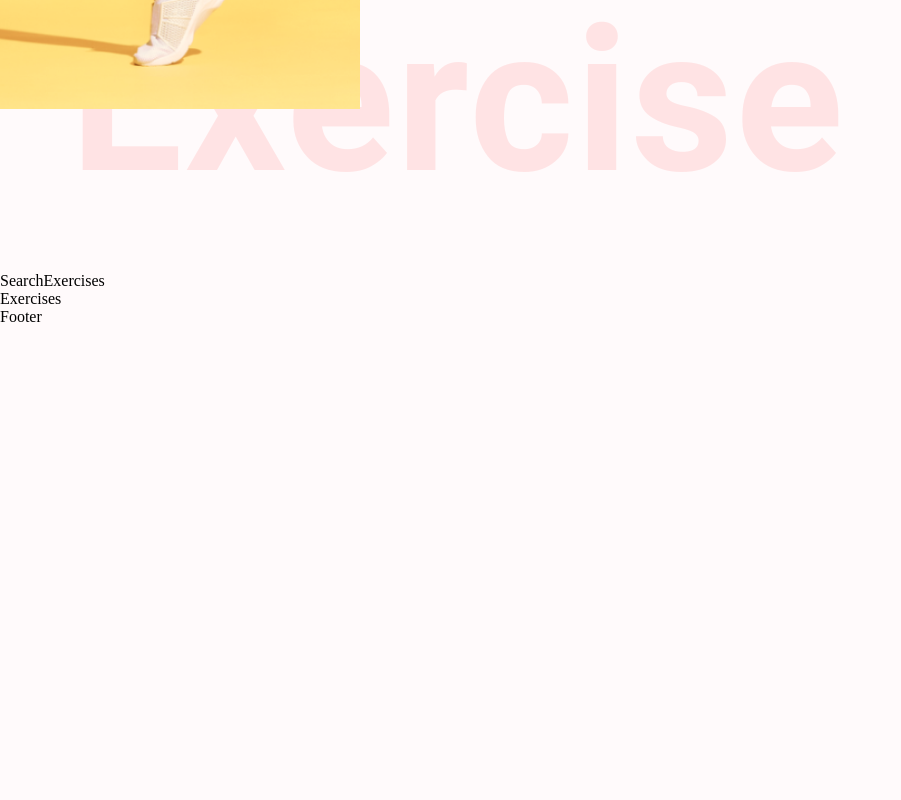
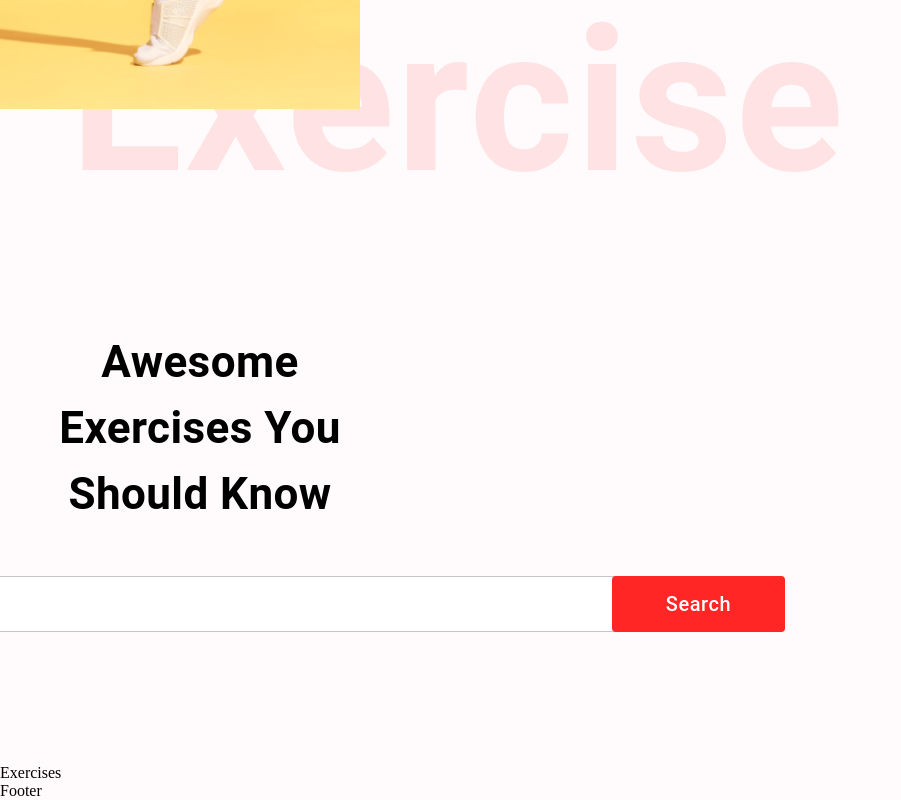
Before and after one commit to oceanesalle/Fitness-App-PW, a React (Create React App) app in the folder fitnessapp/: page / in a window 1280 px wide. Shown: the part 673-1473 px from the top of the page, without its empty margins (0-901 px from the left). Before the commit the page ends 999 px from the top, so only its background shows below. Built offline with nearby package versions, Linux system fonts and the light colour scheme; no server answers.

Commit message:
search exercises component

```diff
--- a/fitnessapp/src/components/SearchExercises.jsx
+++ b/fitnessapp/src/components/SearchExercises.jsx
@@ -1,9 +1,63 @@
-import React from 'react'
+import React, { useEffect, useState } from 'react';
+import { Box, Button, Stack, TextField, Typography } from '@mui/material';
 
-const SearchExercises = () => {
+import { exerciseOptions, fetchData } from '../utils/FetchData';
+
+
+const SearchExercises = ({ setExercises, bodyPart, setBodyPart }) => {
+  const [search, setSearch] = useState('');
+  const [bodyParts, setBodyParts] = useState([]);
+
+  useEffect(() => {
+    const fetchExercisesData = async () => {
+      const bodyPartsData = await fetchData('https://exercisedb.p.rapidapi.com/exercises/bodyPartList', exerciseOptions);
+
+      setBodyParts(['all', ...bodyPartsData]);
+    };
+
+    fetchExercisesData();
+  }, []);
+
+  const handleSearch = async () => {
+    if (search) {
+      const exercisesData = await fetchData('https://exercisedb.p.rapidapi.com/exercises', exerciseOptions);
+
+      const searchedExercises = exercisesData.filter(
+        (item) => item.name.toLowerCase().includes(search)
+               || item.target.toLowerCase().includes(search)
+               || item.equipment.toLowerCase().includes(search)
+               || item.bodyPart.toLowerCase().includes(search),
+      );
+
+      window.scrollTo({ top: 1800, left: 100, behavior: 'smooth' });
+
+      setSearch('');
+      setExercises(searchedExercises);
+    }
+  };
+
   return (
-    <div>SearchExercises</div>
-  )
-}
+    <Stack alignItems="center" mt="37px" justifyContent="center" p="20px">
+      <Typography fontWeight={700} sx={{ fontSize: { lg: '44px', xs: '30px' } }} mb="49px" textAlign="center">
+        Awesome Exercises You <br /> Should Know
+      </Typography>
+      <Box position="relative" mb="72px">
+        <TextField
+          height="76px"
+          sx={{ input: { fontWeight: '700', border: 'none', borderRadius: '4px' }, width: { lg: '1170px', xs: '350px' }, backgroundColor: '#fff', borderRadius: '40px' }}
+          value={search}
+          onChange={(e) => setSearch(e.target.value.toLowerCase())}
+          placeholder="Search Exercises"
+          type="text"
+        />
+        <Button className="search-btn" sx={{ bgcolor: '#FF2625', color: '#fff', textTransform: 'none', width: { lg: '173px', xs: '80px' }, height: '56px', position: 'absolute', right: '0px', fontSize: { lg: '20px', xs: '14px' } }} onClick={handleSearch}>
+          Search
+        </Button>
+      </Box>
+      <Box sx={{ position: 'relative', width: '100%', p: '20px' }}>
+      </Box>
+    </Stack>
+  );
+};
 
-export default SearchExercises
+export default SearchExercises;
--- /dev/null
+++ b/fitnessapp/src/utils/FetchData.js
@@ -0,0 +1,22 @@
+export const exerciseOptions = {
+  method: 'GET',
+  headers: {
+    'X-RapidAPI-Host': 'exercisedb.p.rapidapi.com',
+    'X-RapidAPI-Key': process.env.REACT_APP_RAPID_API_KEY,
+  },
+};
+
+export const youtubeOptions = {
+  method: 'GET',
+  headers: {
+    'X-RapidAPI-Host': 'youtube-search-and-download.p.rapidapi.com',
+    'X-RapidAPI-Key': 'f0021db587msh781fb1cbef39856p11c183jsn45521d5d1c85',
+  },
+};
+
+export const fetchData = async (url, options) => {
+  const res = await fetch(url, options);
+  const data = await res.json();
+
+  return data;
+};
```
Also changed, not shown: 1 other file (tests, documents, lock files or other folders).
